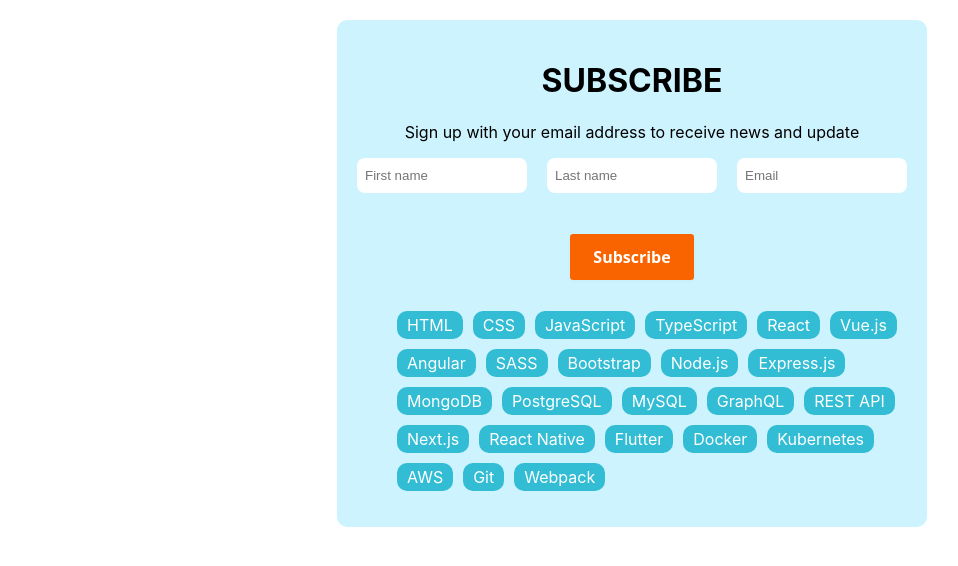
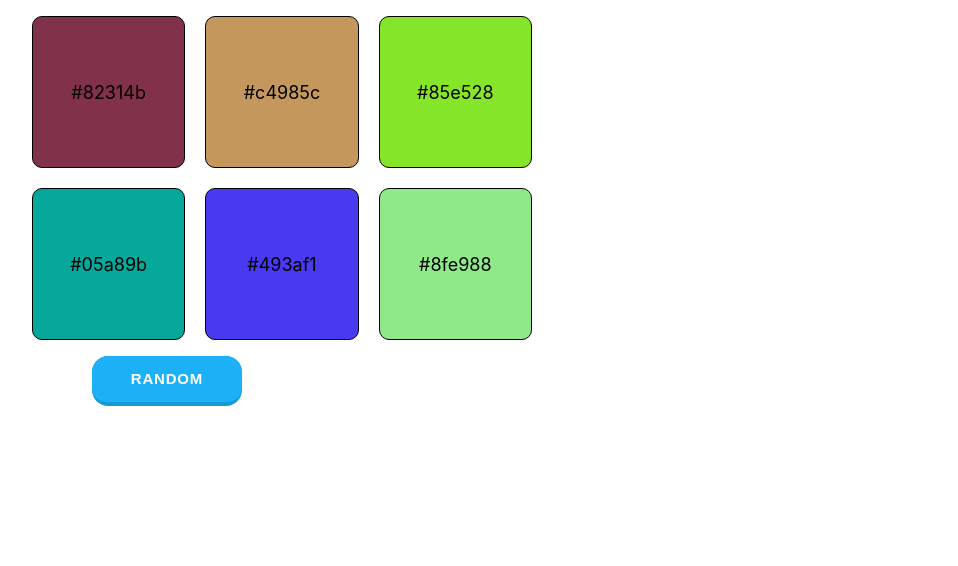
Before and after one commit to Spaceship-2K3/my-30-day-reactjs, a React (Create React App) app in the folder my-app/: page / in a window 1280 px wide. Shown: the top 566 px of the page, without its empty margins (8-966 px from the left). Built offline with nearby package versions, Linux system fonts and the light colour scheme.

Commit message:
done day 5

```diff
--- a/my-app/src/Day-5/App.js
+++ b/my-app/src/Day-5/App.js
@@ -0,0 +1,41 @@
+import "./app.css";
+import { useState } from "react";
+function randomColor() {
+    let random = Math.floor(Math.random() * 256);
+    const color = random.toString(16).padStart(2, "0"); // Đảm bảo chuỗi hex có ít nhất 2 ký tự
+    return color;
+}
+
+const ColorItem = () => {
+    const color = `#${randomColor()}${randomColor()}${randomColor()}`;
+    return (
+        <li className="item" style={{ background: color }}>
+            {color}
+        </li>
+    );
+};
+
+const App = () => {
+    const [random, setRandom] = useState(false);
+    const handleRandom = () => {
+        setRandom((cur) => !cur);
+    };
+    return (
+        <div className="app">
+            <ul>
+                <ColorItem />
+                <ColorItem />
+                <ColorItem />
+                <ColorItem />
+                <ColorItem />
+                <ColorItem />
+            </ul>
+
+            <button className="button-19" onClick={handleRandom}>
+                Random
+            </button>
+        </div>
+    );
+};
+
+export default App;
--- /dev/null
+++ b/my-app/src/Day-5/app.css
@@ -0,0 +1,74 @@
+ul {
+    width: 500px;
+    display: grid;
+    grid-template-columns: repeat(3, 1fr);
+    justify-content: center;
+    align-items: center;
+    gap: 20px;
+}
+.item {
+    display: flex;
+    justify-content: center;
+    align-items: center;
+    height: 150px;
+    border-radius: 100rem;
+    font-size: 18px;
+    border: 1px solid;
+    border-radius: 10px;
+}
+.button-19 {
+    appearance: button;
+    background-color: #1899d6;
+    border: solid transparent;
+    border-radius: 16px;
+    border-width: 0 0 4px;
+    box-sizing: border-box;
+    color: #ffffff;
+    cursor: pointer;
+    display: inline-block;
+    font-family: din-round, sans-serif;
+    font-size: 15px;
+    font-weight: 700;
+    letter-spacing: 0.8px;
+    line-height: 20px;
+    margin: 0;
+    outline: none;
+    overflow: visible;
+    padding: 13px 16px;
+    text-align: center;
+    text-transform: uppercase;
+    touch-action: manipulation;
+    transform: translateZ(0);
+    transition: filter 0.2s;
+    user-select: none;
+    -webkit-user-select: none;
+    vertical-align: middle;
+    white-space: nowrap;
+    width: 150px;
+    margin-left: 100px;
+}
+
+.button-19:after {
+    background-clip: padding-box;
+    background-color: #1cb0f6;
+    border: solid transparent;
+    border-radius: 16px;
+    border-width: 0 0 4px;
+    bottom: -4px;
+    content: "";
+    left: 0;
+    position: absolute;
+    right: 0;
+    top: 0;
+    z-index: -1;
+}
+
+.button-19,
+.button-19:focus {
+    user-select: auto;
+}
+
+.button-19:hover:not(:disabled) {
+    filter: brightness(1.1);
+    -webkit-filter: brightness(1.1);
+}
--- a/my-app/src/index.js
+++ b/my-app/src/index.js
@@ -1,7 +1,7 @@
 import React from "react";
 import ReactDOM from "react-dom/client";
 import "./index.css";
-import App from "./Day-3/App.js";
+import App from "./Day-5/App";
 import reportWebVitals from "./reportWebVitals";
 
 const root = ReactDOM.createRoot(document.getElementById("root"));
```
